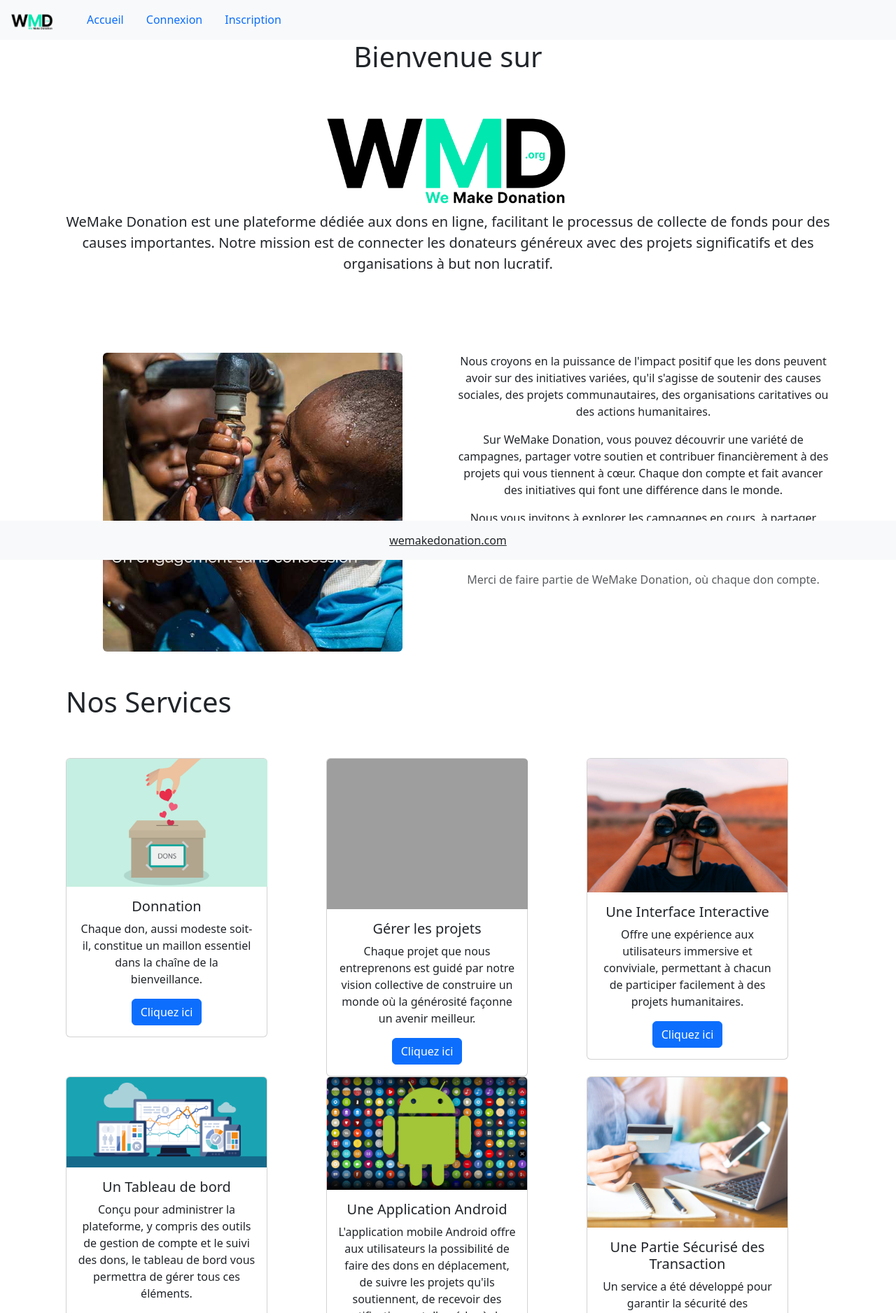
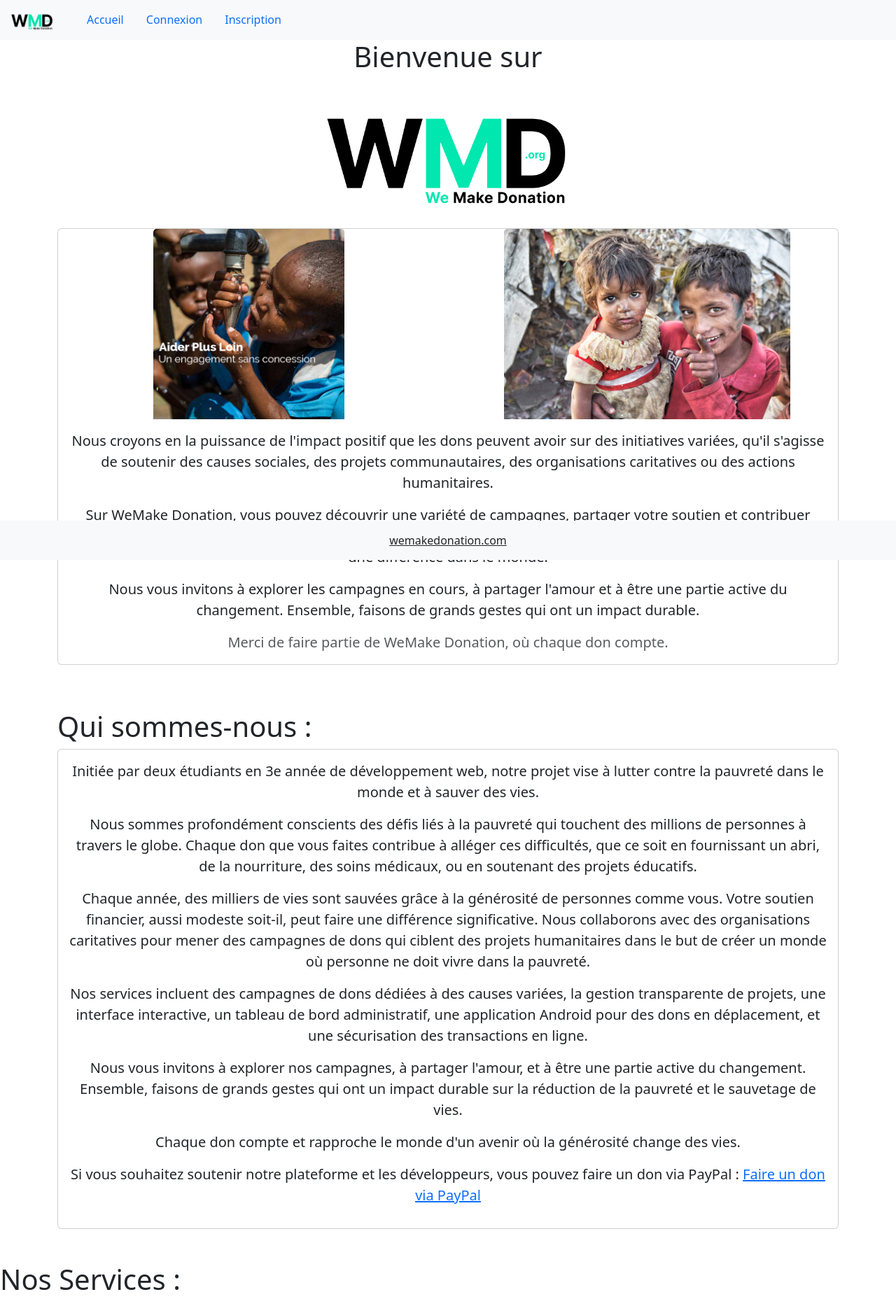
Before and after one commit to Caviaros123/licence-projet-l3, a PHP site: page / in a window 1280 px wide. Shown: the top 1876 px of the page at 70% size. Run offline with PHP 8.4, Linux system fonts and the light colour scheme; grey boxes are pictures that could not be loaded.

Commit message:
modif page index

```diff
--- a/vues/vue_index.php
+++ b/vues/vue_index.php
@@ -1,40 +1,76 @@
-<div class="container">
+<div class="container text-center">
    <!--  logo center -->
    <div class="text-center">
         <img src="public/images/logo-black.png" alt="logo" style="width:350px;">
     </div>
+    <br>
+    <div class="row">
+        <div class="col">
+            <div class="card mb-3">
+                <div class="row">
+                    <div class="col">
+                        <img src="public/images/donnation.jpg" alt="enfant_eau" class="card-img-top" style="max-width: 50%;">
+                    </div>
+                    <div class="col">
+                        <img src="public/images/enfant_inde.jpg" alt="ecole" class="card-img-top" style="max-width: 75%;">
+                    </div>
+                </div>
+                <div class="card-body">
+                    <p class="card-text lead">
+                        Nous croyons en la puissance de l'impact positif que les dons peuvent avoir sur des initiatives variées, qu'il s'agisse de soutenir des causes sociales, des projets communautaires, des organisations caritatives ou des actions humanitaires.
+                    </p>
+                    <p class="card-text lead">
+                        Sur WeMake Donation, vous pouvez découvrir une variété de campagnes, partager votre soutien et contribuer financièrement à des projets qui vous tiennent à cœur. Chaque don compte et fait avancer des initiatives qui font une différence dans le monde.
+                    </p>
+                    <p class="card-text lead">
+                        Nous vous invitons à explorer les campagnes en cours, à partager l'amour et à être une partie active du changement. Ensemble, faisons de grands gestes qui ont un impact durable.
+                    </p>
+                    <p class="card-text lead text-muted">Merci de faire partie de WeMake Donation, où chaque don compte.</p>
+                </div>
+            </div>
+        </div>
+    </div>
+</div>
 
-
-
-    <p class="lead">WeMake Donation est une plateforme dédiée aux dons en ligne, facilitant le processus de collecte de fonds pour des causes importantes. Notre mission est de connecter les donateurs généreux avec des projets significatifs et des organisations à but non lucratif.</p>
 
   <br>
   <br>
+  <div class="container text-center">
+    <h1 class="display-6 text-start">Qui sommes-nous :</h1>
+    <div class="card">
+        <div class="card-body">
+            <p class="lead">
+                Initiée par deux étudiants en 3e année de développement web, notre projet vise à lutter contre la pauvreté dans le monde et à sauver des vies.
+            </p>
+            <p class="lead">
+                Nous sommes profondément conscients des défis liés à la pauvreté qui touchent des millions de personnes à travers le globe. Chaque don que vous faites contribue à alléger ces difficultés, que ce soit en fournissant un abri, de la nourriture, des soins médicaux, ou en soutenant des projets éducatifs.
+            </p>
+            <p class="lead">
+                Chaque année, des milliers de vies sont sauvées grâce à la générosité de personnes comme vous. Votre soutien financier, aussi modeste soit-il, peut faire une différence significative. Nous collaborons avec des organisations caritatives pour mener des campagnes de dons qui ciblent des projets humanitaires dans le but de créer un monde où personne ne doit vivre dans la pauvreté.
+            </p>
+            <p class="lead">
+                Nos services incluent des campagnes de dons dédiées à des causes variées, la gestion transparente de projets, une interface interactive, un tableau de bord administratif, une application Android pour des dons en déplacement, et une sécurisation des transactions en ligne.
+            </p>
+            <p class="lead">
+                Nous vous invitons à explorer nos campagnes, à partager l'amour, et à être une partie active du changement. Ensemble, faisons de grands gestes qui ont un impact durable sur la réduction de la pauvreté et le sauvetage de vies.
+            </p>
+            <p class="lead">
+                Chaque don compte et rapproche le monde d'un avenir où la générosité change des vies.
+            </p>
+            <p class="lead">
+                Si vous souhaitez soutenir notre plateforme et les développeurs, vous pouvez faire un don via PayPal :
+                <a href="https://paypal.me/cestpourlafamille?country.x=FR&locale.x=fr_FR" target="_blank">Faire un don via PayPal</a>
+            </p>
+        </div>
+    </div>
+  </div>
+
+
         <br>
         <br>
 
-        <div class="container text-center">
-  <div class="row">
-    <div class="col">
-    <img src="public/images/donnation.jpg" alt="enfant_eau" class="img-fluid rounded" style="max-width: 80%;">
-    </div>
-    <div class="col">
-    <p>Nous croyons en la puissance de l'impact positif que les dons peuvent avoir sur des initiatives variées, qu'il s'agisse de soutenir des causes sociales, des projets communautaires, des organisations caritatives ou des actions humanitaires.</p>
-
-    <p>Sur WeMake Donation, vous pouvez découvrir une variété de campagnes, partager votre soutien et contribuer financièrement à des projets qui vous tiennent à cœur. Chaque don compte et fait avancer des initiatives qui font une différence dans le monde.</p>
-
-    <p>Nous vous invitons à explorer les campagnes en cours, à partager l'amour et à être une partie active du changement. Ensemble, faisons de grands gestes qui ont un impact durable.</p>
-
-    <p class="text-muted">Merci de faire partie de WeMake Donation, où chaque don compte.</p>    </div>
-  </div>
-
+        <h1 class="display-6 text-start">Nos Services :</h1>
         <br>
-  <br>
-  <h1 class="display-6 text-start">Nos Services</h1>
-  <br>
-  <br>
-
-
         <div class="row">
             <div class="col">
                 <div class="card" style="width: 18rem;">
@@ -116,5 +152,7 @@
     </div>
 
   </div>
+  <br>
+  <br>
 
 </div>
```
Also changed, not shown: public/images/ecole.jpg (added), public/images/enfant_inde.jpg (added). Lines whose indentation alone changed are shown as unchanged.
